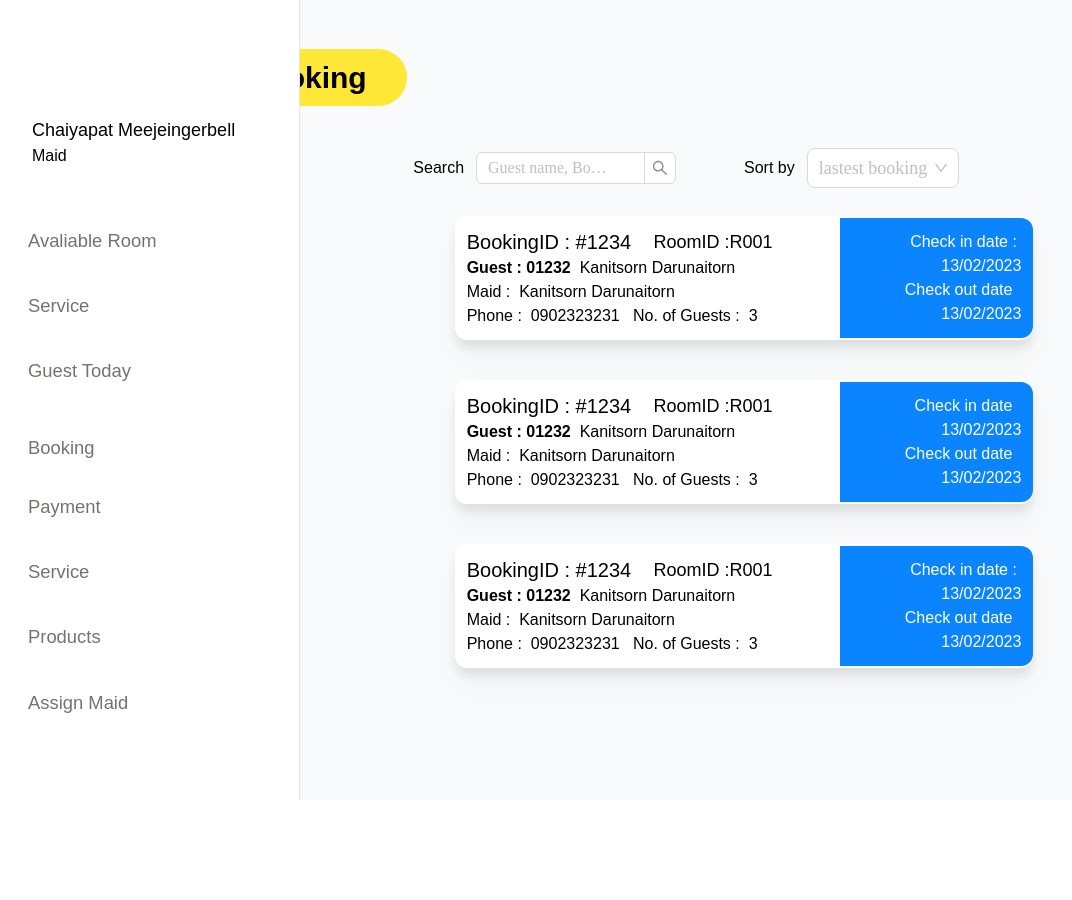
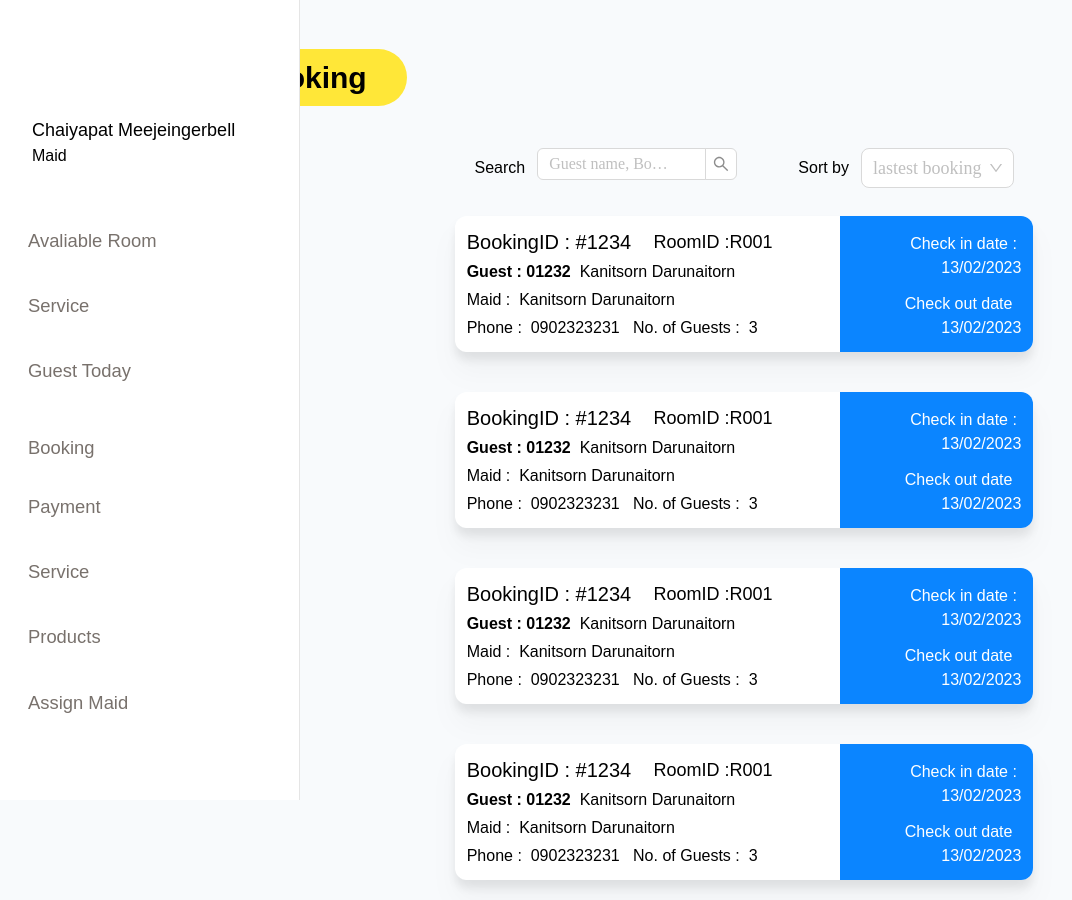
Before and after one commit to ChaiyapatOam/CPE241-FinalProject-Web, a React (Vite) app: page /staff/history-booking in a window 1280 px wide. Shown: the whole page, without its empty margins (0-1072 px from the left). Before the commit the page ends 800 px from the top, so only its background shows below. Built offline with nearby package versions, Linux system fonts and the light colour scheme; a web font is replaced by a local one.

Commit message:
Update HistoryBooking

```diff
--- a/src/pages/staff/historyBooking/index.tsx
+++ b/src/pages/staff/historyBooking/index.tsx
@@ -1,4 +1,4 @@
-import StaffNavBar from "@/components/StaffNavBar"
+import StaffNavBar from "@/components/StaffNavBar";
 import { Input, Select } from "antd";
 
 const { Search } = Input;
@@ -11,9 +11,9 @@ const AllService = () => {
           <StaffNavBar />
         </div>
         <div className="basis-4/5 flex flex-col items-center mr-10">
-        <div className="flex flex-row items-center w-8/12 mb-2">
-        <div className="basis-2/4 flex flex-row">
-          <label className="mr-3 place-content-center" >Search</label>
+          <div className="flex flex-row justify-evenly w-8/12 mb-2">
+            <div className="flex flex-row">
+              <label className="mr-3 place-content-center">Search</label>
               <Search
                 placeholder="Guest name, Booking, Room.."
                 allowClear
@@ -23,7 +23,7 @@ const AllService = () => {
                 style={{ width: 200 }}
               />
             </div>
-        <div className="basis-2/4 flex flex-row">
+            <div className="flex flex-row">
               <label className="place-content-center">Sort by</label>
               <Select
                 className="ml-3"
@@ -42,56 +42,148 @@ const AllService = () => {
           </div>
           <div className="bg-white w-7/12 rounded-xl drop-shadow-xl my-5 ">
             <div className="grid grid-cols-3 items-center">
-                <div className="col-span-2 rounded-l-xl flex flex-col pl-3 py-3">
-                    <div className="flex flex-row"><h1 className="text-xl font-medium">BookingID : #1234  &nbsp; &nbsp;</h1> <h1 className="text-lg">RoomID :R001</h1></div>
-                    <div className="flex flex-row"><h1 className="font-semibold">Guest : 01232</h1> <h1> &nbsp; Kanitsorn Darunaitorn</h1></div>
-                    <div className="flex flex-row"><h1 className="font-medium">Maid : &nbsp;</h1> <h1>Kanitsorn Darunaitorn </h1> </div>
+              <div className="col-span-2 rounded-l-xl flex flex-col pl-3 py-3 gap-1">
                 <div className="flex flex-row">
-                    <h1 className="font-medium">Phone : &nbsp;</h1> <h1>0902323231 &nbsp;&nbsp;</h1> <h1 className="font-medium">No. of Guests : &nbsp;</h1> 3</div>
+                  <h1 className="text-xl font-medium">
+                    BookingID : #1234 &nbsp; &nbsp;
+                  </h1>{" "}
+                  <h1 className="text-lg">RoomID :R001</h1>
                 </div>
-                <div className="col-span-1 bg-primary-blue rounded-r-xl py-3 pr-3 text-right">
-                <div className="text-white"><h1 className="font-medium">Check in date :&nbsp;</h1> <h1>13/02/2023</h1></div>
-                <div className="text-white"><h1 className="font-medium">Check out date &nbsp;</h1> <h1>13/02/2023</h1></div>
+                <div className="flex flex-row">
+                  <h1 className="font-semibold">Guest : 01232</h1>{" "}
+                  <h1> &nbsp; Kanitsorn Darunaitorn</h1>
+                </div>
+                <div className="flex flex-row">
+                  <h1 className="font-medium">Maid : &nbsp;</h1>{" "}
+                  <h1>Kanitsorn Darunaitorn </h1>{" "}
+                </div>
+                <div className="flex flex-row">
+                  <h1 className="font-medium">Phone : &nbsp;</h1>{" "}
+                  <h1>0902323231 &nbsp;&nbsp;</h1>{" "}
+                  <h1 className="font-medium">No. of Guests : &nbsp;</h1> 3
+                </div>
+              </div>
+              <div className="col-span-1  bg-primary-blue rounded-r-xl py-3 pr-3 h-full text-right ">
+                <div className="text-white mt-1 mb-3">
+                  <h1 className="font-medium ">Check in date :&nbsp;</h1>{" "}
+                  <h1>13/02/2023</h1>
+                </div>
+                <div className="text-white">
+                  <h1 className="font-medium">Check out date &nbsp;</h1>{" "}
+                  <h1>13/02/2023</h1>
+                </div>
               </div>
             </div>
           </div>
           <div className="bg-white w-7/12 rounded-xl drop-shadow-xl my-5 ">
             <div className="grid grid-cols-3 items-center">
-                <div className="col-span-2 rounded-l-xl flex flex-col pl-3 py-3">
-                    <div className="flex flex-row"><h1 className="text-xl font-medium">BookingID : #1234  &nbsp; &nbsp;</h1> <h1 className="text-lg">RoomID :R001</h1></div>
-                    <div className="flex flex-row"><h1 className="font-semibold">Guest : 01232</h1> <h1> &nbsp; Kanitsorn Darunaitorn</h1></div>
-                    <div className="flex flex-row"><h1 className="font-medium">Maid : &nbsp;</h1> <h1>Kanitsorn Darunaitorn </h1> </div>
+              <div className="col-span-2 rounded-l-xl flex flex-col pl-3 py-3 gap-1">
                 <div className="flex flex-row">
-                    <h1 className="font-medium">Phone : &nbsp;</h1> <h1>0902323231 &nbsp;&nbsp;</h1> <h1 className="font-medium">No. of Guests : &nbsp;</h1> 3</div>
+                  <h1 className="text-xl font-medium">
+                    BookingID : #1234 &nbsp; &nbsp;
+                  </h1>{" "}
+                  <h1 className="text-lg">RoomID :R001</h1>
                 </div>
-                <div className="col-span-1 bg-primary-blue rounded-r-xl py-3 pr-3 text-right">
-                <div className="text-white"><h1 className="font-medium">Check in date &nbsp;</h1> <h1>13/02/2023</h1></div>
-                <div className="text-white"><h1 className="font-medium">Check out date &nbsp;</h1> <h1>13/02/2023</h1></div>
+                <div className="flex flex-row">
+                  <h1 className="font-semibold">Guest : 01232</h1>{" "}
+                  <h1> &nbsp; Kanitsorn Darunaitorn</h1>
+                </div>
+                <div className="flex flex-row">
+                  <h1 className="font-medium">Maid : &nbsp;</h1>{" "}
+                  <h1>Kanitsorn Darunaitorn </h1>{" "}
+                </div>
+                <div className="flex flex-row">
+                  <h1 className="font-medium">Phone : &nbsp;</h1>{" "}
+                  <h1>0902323231 &nbsp;&nbsp;</h1>{" "}
+                  <h1 className="font-medium">No. of Guests : &nbsp;</h1> 3
+                </div>
+              </div>
+              <div className="col-span-1  bg-primary-blue rounded-r-xl py-3 pr-3 h-full text-right ">
+                <div className="text-white mt-1 mb-3">
+                  <h1 className="font-medium ">Check in date :&nbsp;</h1>{" "}
+                  <h1>13/02/2023</h1>
+                </div>
+                <div className="text-white">
+                  <h1 className="font-medium">Check out date &nbsp;</h1>{" "}
+                  <h1>13/02/2023</h1>
+                </div>
               </div>
             </div>
           </div>
           <div className="bg-white w-7/12 rounded-xl drop-shadow-xl my-5 ">
             <div className="grid grid-cols-3 items-center">
-                <div className="col-span-2 rounded-l-xl flex flex-col pl-3 py-3">
-                    <div className="flex flex-row"><h1 className="text-xl font-medium">BookingID : #1234  &nbsp; &nbsp;</h1> <h1 className="text-lg">RoomID :R001</h1></div>
-                    <div className="flex flex-row"><h1 className="font-semibold">Guest : 01232</h1> <h1> &nbsp; Kanitsorn Darunaitorn</h1></div>
-                    <div className="flex flex-row"><h1 className="font-medium">Maid : &nbsp;</h1> <h1>Kanitsorn Darunaitorn </h1> </div>
+              <div className="col-span-2 rounded-l-xl flex flex-col pl-3 py-3 gap-1">
                 <div className="flex flex-row">
-                    <h1 className="font-medium">Phone : &nbsp;</h1> <h1>0902323231 &nbsp;&nbsp;</h1> <h1 className="font-medium">No. of Guests : &nbsp;</h1> 3</div>
+                  <h1 className="text-xl font-medium">
+                    BookingID : #1234 &nbsp; &nbsp;
+                  </h1>{" "}
+                  <h1 className="text-lg">RoomID :R001</h1>
                 </div>
-                <div className="col-span-1 bg-primary-blue rounded-r-xl py-3 pr-3 text-right">
-                <div className="text-white"><h1 className="font-medium">Check in date :&nbsp;</h1> <h1>13/02/2023</h1></div>
-                <div className="text-white"><h1 className="font-medium">Check out date &nbsp;</h1> <h1>13/02/2023</h1></div>
+                <div className="flex flex-row">
+                  <h1 className="font-semibold">Guest : 01232</h1>{" "}
+                  <h1> &nbsp; Kanitsorn Darunaitorn</h1>
+                </div>
+                <div className="flex flex-row">
+                  <h1 className="font-medium">Maid : &nbsp;</h1>{" "}
+                  <h1>Kanitsorn Darunaitorn </h1>{" "}
+                </div>
+                <div className="flex flex-row">
+                  <h1 className="font-medium">Phone : &nbsp;</h1>{" "}
+                  <h1>0902323231 &nbsp;&nbsp;</h1>{" "}
+                  <h1 className="font-medium">No. of Guests : &nbsp;</h1> 3
+                </div>
+              </div>
+              <div className="col-span-1  bg-primary-blue rounded-r-xl py-3 pr-3 h-full text-right ">
+                <div className="text-white mt-1 mb-3">
+                  <h1 className="font-medium ">Check in date :&nbsp;</h1>{" "}
+                  <h1>13/02/2023</h1>
+                </div>
+                <div className="text-white">
+                  <h1 className="font-medium">Check out date &nbsp;</h1>{" "}
+                  <h1>13/02/2023</h1>
                 </div>
               </div>
             </div>
-
-
+          </div>
+          <div className="bg-white w-7/12 rounded-xl drop-shadow-xl my-5 ">
+            <div className="grid grid-cols-3 items-center">
+              <div className="col-span-2 rounded-l-xl flex flex-col pl-3 py-3 gap-1">
+                <div className="flex flex-row">
+                  <h1 className="text-xl font-medium">
+                    BookingID : #1234 &nbsp; &nbsp;
+                  </h1>{" "}
+                  <h1 className="text-lg">RoomID :R001</h1>
+                </div>
+                <div className="flex flex-row">
+                  <h1 className="font-semibold">Guest : 01232</h1>{" "}
+                  <h1> &nbsp; Kanitsorn Darunaitorn</h1>
+                </div>
+                <div className="flex flex-row">
+                  <h1 className="font-medium">Maid : &nbsp;</h1>{" "}
+                  <h1>Kanitsorn Darunaitorn </h1>{" "}
+                </div>
+                <div className="flex flex-row">
+                  <h1 className="font-medium">Phone : &nbsp;</h1>{" "}
+                  <h1>0902323231 &nbsp;&nbsp;</h1>{" "}
+                  <h1 className="font-medium">No. of Guests : &nbsp;</h1> 3
                 </div>
               </div>
+              <div className="col-span-1  bg-primary-blue rounded-r-xl py-3 pr-3 h-full text-right ">
+                <div className="text-white mt-1 mb-3">
+                  <h1 className="font-medium ">Check in date :&nbsp;</h1>{" "}
+                  <h1>13/02/2023</h1>
+                </div>
+                <div className="text-white">
+                  <h1 className="font-medium">Check out date &nbsp;</h1>{" "}
+                  <h1>13/02/2023</h1>
+                </div>
+              </div>
+            </div>
+          </div>
+        </div>
+      </div>
+    </>
+  );
+};
 
-        </>
-    )
-}
-
-export default AllService ;
+export default AllService;
```
Lines whose indentation alone changed are shown as unchanged.
